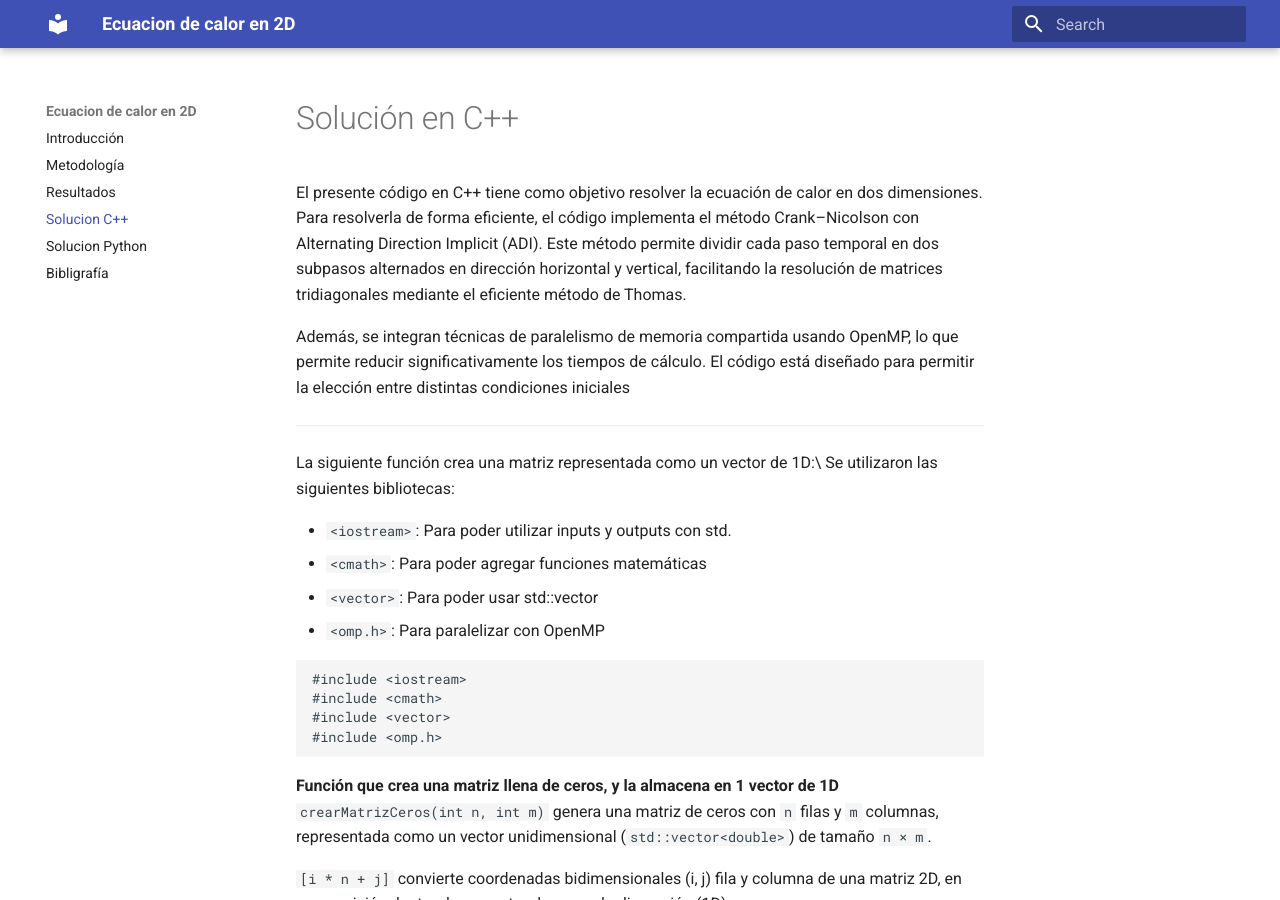
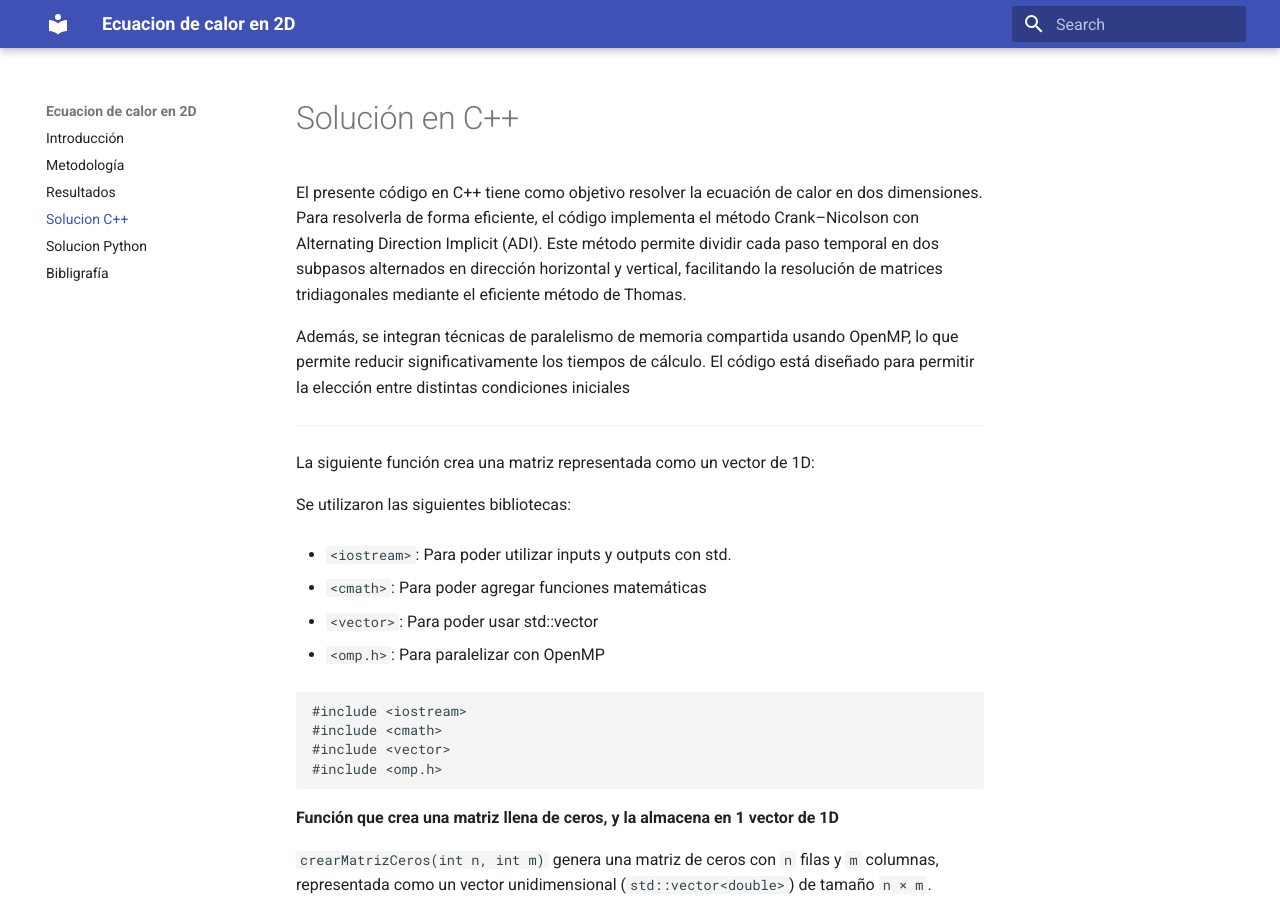
Before and after one commit to KarolayAN/Proyecto, an MkDocs documentation site: the page built from docs/c++.md, in a window 1280 px wide and 900 px high. Built offline with MkDocs 1.6.1 and Material for MkDocs 9.7.7, drawn with Linux system fonts in a browser that asks for light colours.

Commit message:
Update c++.md

````diff
--- a/docs/c++.md
+++ b/docs/c++.md
@@ -1,16 +1,21 @@
 # Solución en C++
+
 El presente código en C++ tiene como objetivo resolver la ecuación de calor en dos dimensiones. Para resolverla de forma eficiente, el código implementa el método Crank–Nicolson con Alternating Direction Implicit (ADI). Este método permite dividir cada paso temporal en dos subpasos alternados en dirección horizontal y vertical, facilitando la resolución de matrices tridiagonales mediante el eficiente método de Thomas.
 
 Además, se integran técnicas de paralelismo de memoria compartida usando OpenMP, lo que permite reducir significativamente los tiempos de cálculo. El código está diseñado para permitir la elección entre distintas condiciones iniciales
 
 ---------------------------------------------------------
 
-La siguiente función crea una matriz representada como un vector de 1D:\
+La siguiente función crea una matriz representada como un vector de 1D:
+
 Se utilizaron las siguientes bibliotecas:
 
 * `<iostream>`: Para poder utilizar inputs y outputs con std.
+
 * `<cmath>`: Para poder agregar funciones matemáticas
+
 * `<vector>`: Para poder usar std::vector
+
 * `<omp.h>`: Para paralelizar con OpenMP
 
 ```cpp
@@ -21,6 +26,7 @@ Se utilizaron las siguientes bibliotecas:
 ```
 
 **Función que crea una matriz llena de ceros, y la almacena en 1 vector de 1D**
+
 `crearMatrizCeros(int n, int m)` genera una matriz de ceros con `n` filas y `m` columnas, representada como un vector unidimensional (`std::vector<double>`) de tamaño `n × m`.
 
 `[i * n + j]` convierte coordenadas bidimensionales (i, j) fila y columna de una matriz 2D, en una posición dentro de un vector de una sola dimensión (1D).
````
